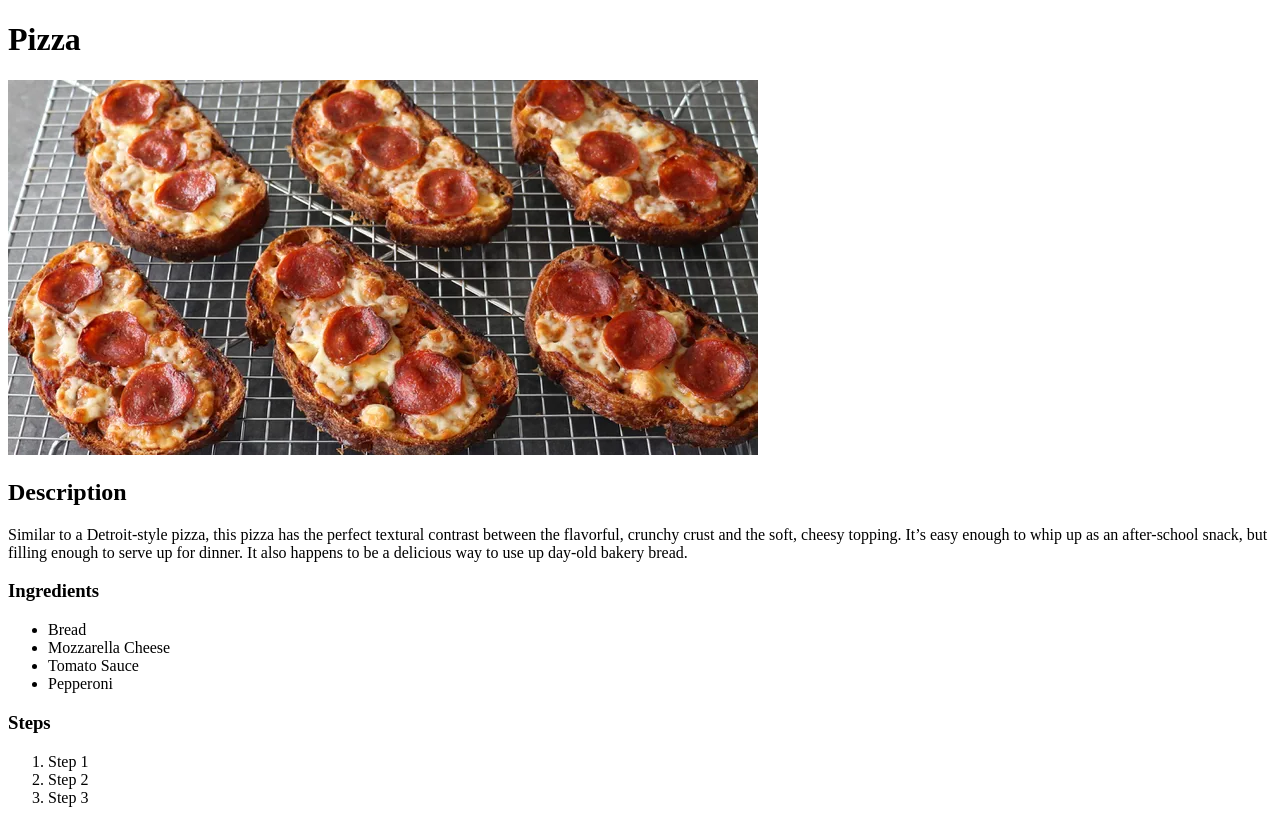
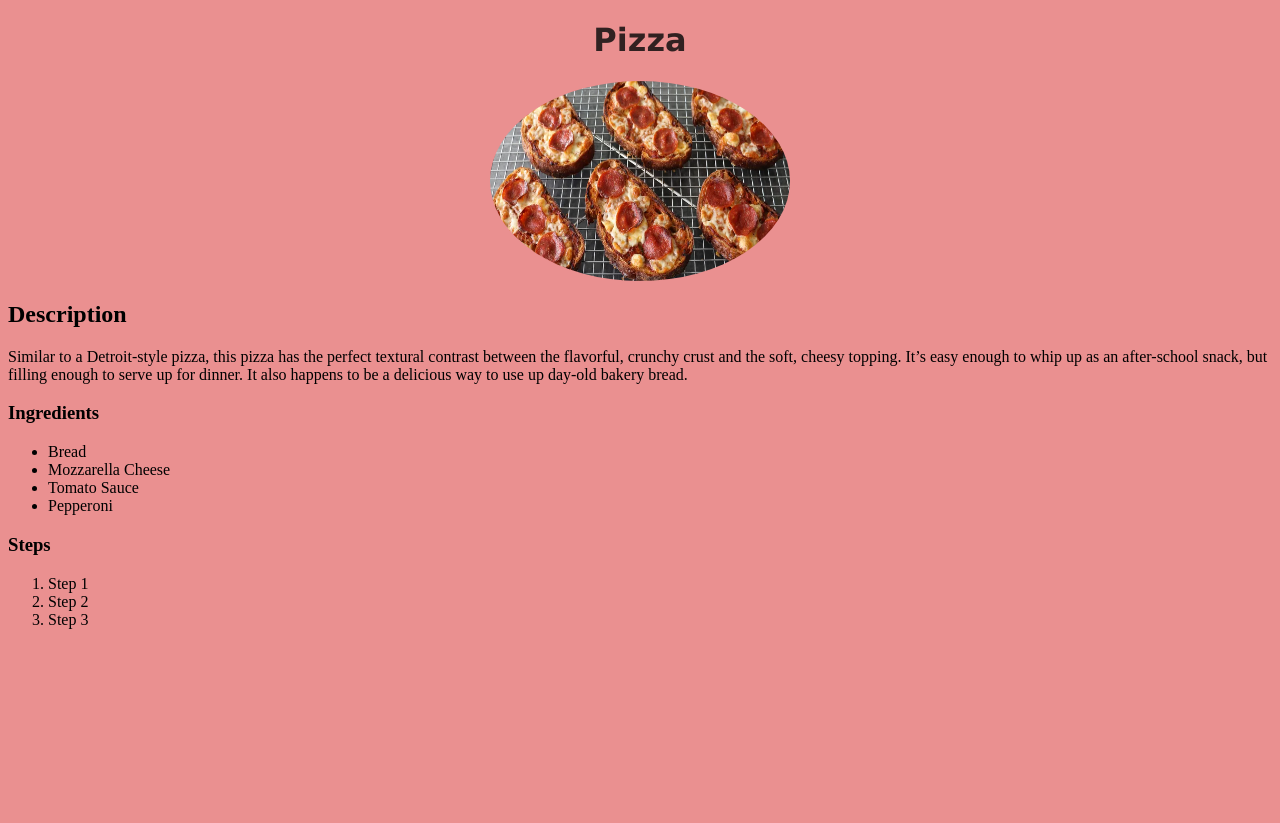
Before and after one commit to wandrew004/recipes, a plain HTML site: page recipe-types/pizza.html in a window 1280 px wide. After the commit the page ends 800 px from the top, so only its background shows below. Drawn offline with Linux system fonts and the light colour scheme.

Commit message:
Create stylesheets for recipes

```diff
--- /dev/null
+++ b/css/index-style.css
@@ -0,0 +1,15 @@
+body {
+    background: rgb(171, 212, 250);
+}
+
+h1 {
+    color: rgba(87, 86, 86, 0.818);
+    font-weight: bold;
+    text-shadow: 1px 1px;
+    text-align: center;
+}
+
+p {
+    font-size: 24px;
+    text-align: center;
+}
--- /dev/null
+++ b/css/pizza.css
@@ -0,0 +1,18 @@
+body {
+    background: rgba(230, 120, 120, 0.82);
+}
+
+h1 {
+    color:rgba(8, 8, 8, 0.82);
+    font-family: "Verdana";
+    text-align: center;
+}
+
+img {
+    height: 200px;
+    width: 300px;
+    display: block;
+    margin-left: auto;
+    margin-right: auto;
+    border-radius: 70%;
+}
--- /dev/null
+++ b/css/sushi.css
@@ -0,0 +1,18 @@
+body {
+    background: rgba(190, 165, 247, 0.82);
+}
+
+h1 {
+    color:rgba(8, 8, 8, 0.82);
+    font-family: "Verdana";
+    text-align: center;
+}
+
+img {
+    height: 200px;
+    width: auto;
+    display: block;
+    margin-left: auto;
+    margin-right: auto;
+    border-radius: 70%;
+}
--- a/recipe-types/pizza.html
+++ b/recipe-types/pizza.html
@@ -5,6 +5,7 @@
     <meta http-equiv="X-UA-Compatible" content="IE=edge">
     <meta name="viewport" content="width=device-width, initial-scale=1.0">
     <title>Pizza Recipe</title>
+    <link rel = "stylesheet" href = "../css/pizza.css" />
 </head>
 <body>
     <h1> Pizza </h1>
```
Also changed, not shown: index.html (+2 -1 lines), recipe-types/sushi.html (+1 -0 lines).
